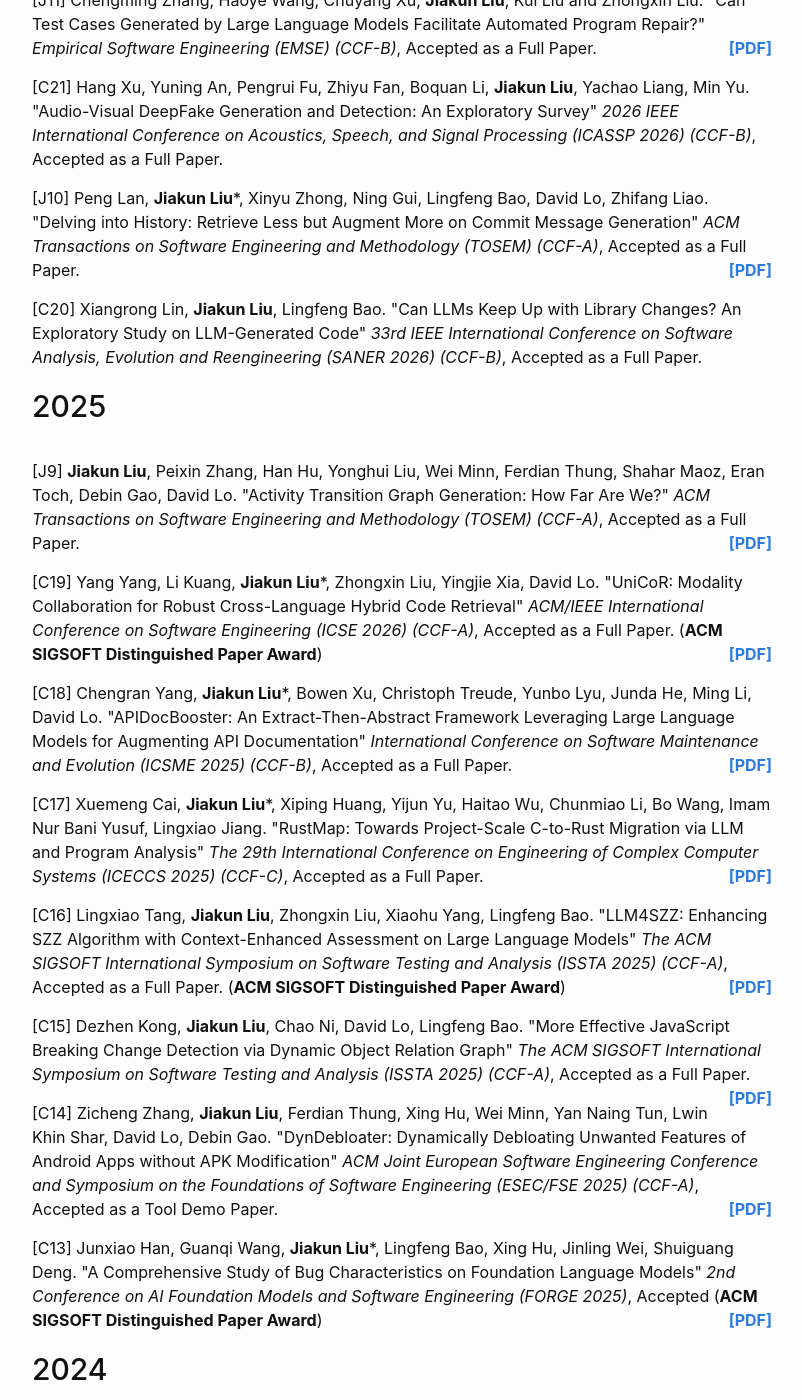
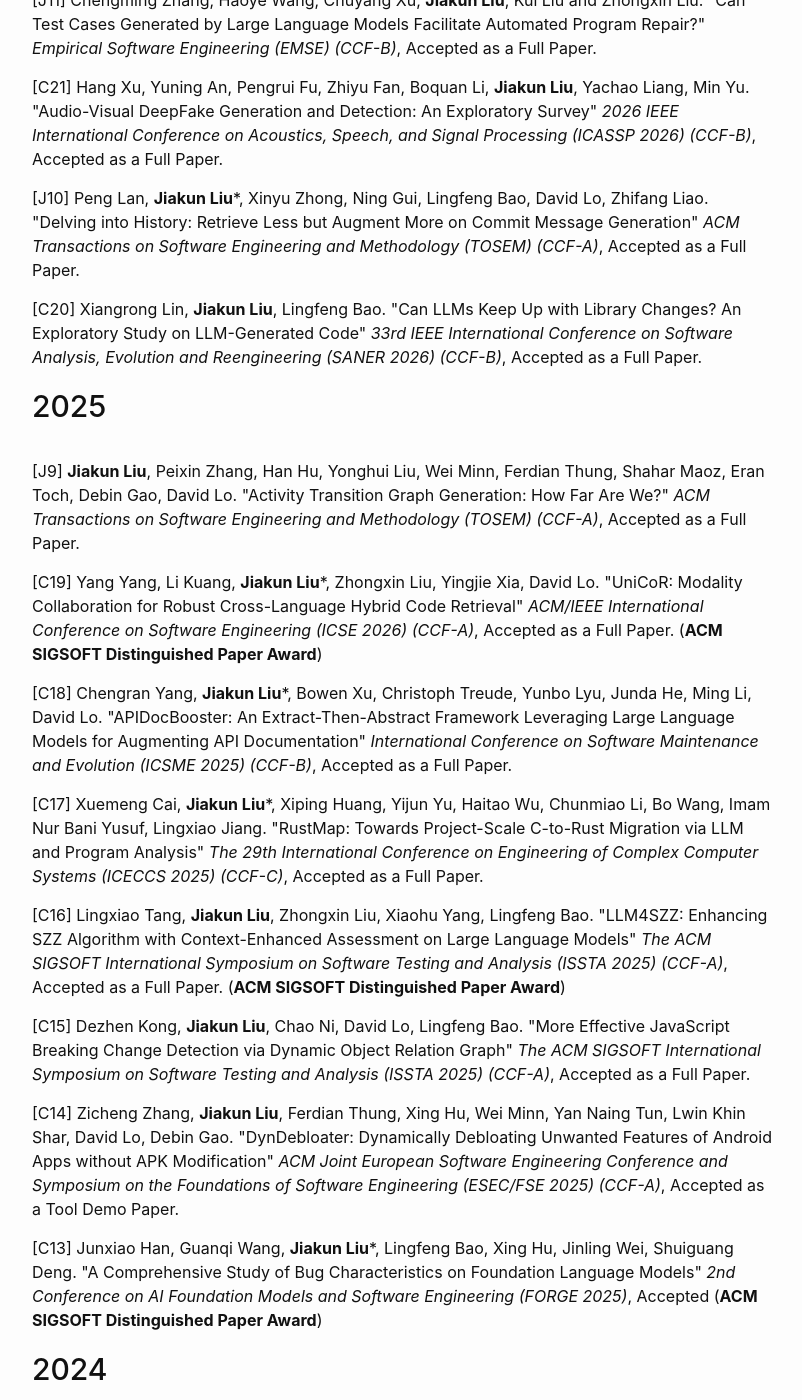
Before and after one commit to jiakun-liu/jiakun-liu.github.io, a Jekyll site: the page built from papers.md, in a window 1280 px wide and 1400 px high, scrolled down 449 px. Shown: the whole window, without its empty margins (238-1040 px from the left). Built offline with Jekyll 4.4.1, drawn with Linux system fonts in a browser that asks for light colours.

Commit message:
update pdf

```diff
--- a/_data/papers.json
+++ b/_data/papers.json
@@ -12,16 +12,14 @@
             "title": "Fortifying the Seams Between C/C++ and Rust: Characterizing Bugs in Interop Tools",
             "authors": "Xuemeng Cai, <b>Jiakun Liu</b>*, Cunyang Liu, Lingfeng Bao, Yijun Yu, Lingxiao Jiang",
             "venue": "ACM Transactions on Software Engineering and Methodology (TOSEM) (CCF-A)",
-            "status": "Accepted as a Full Paper.",
-            "pdf": "https://dl.acm.org/doi/10.1145/3795532"
+            "status": "Accepted as a Full Paper."
         },
         {
             "idx": "J11",
             "title": "Can Test Cases Generated by Large Language Models Facilitate Automated Program Repair?",
             "authors": "Chengming Zhang, Haoye Wang, Chuyang Xu, <b>Jiakun Liu</b>, Kui Liu and Zhongxin Liu",
             "venue": "Empirical Software Engineering (EMSE) (CCF-B)",
-            "status": "Accepted as a Full Paper.",
-            "pdf": "https://doi.org/10.1007/s10664-026-10802-w"
+            "status": "Accepted as a Full Paper."
         },
         {
             "idx": "C21",
@@ -35,8 +33,7 @@
             "title": "Delving into History: Retrieve Less but Augment More on Commit Message Generation",
             "authors": "Peng Lan, <b>Jiakun Liu</b>*, Xinyu Zhong, Ning Gui, Lingfeng Bao, David Lo, Zhifang Liao",
             "venue": "ACM Transactions on Software Engineering and Methodology (TOSEM) (CCF-A)",
-            "status": "Accepted as a Full Paper.",
-            "pdf": "https://dl.acm.org/doi/10.1145/37948572"
+            "status": "Accepted as a Full Paper."
         },
         {
             "idx": "C20",
@@ -52,64 +49,56 @@
             "title": "Activity Transition Graph Generation: How Far Are We?",
             "authors": "<b>Jiakun Liu</b>, Peixin Zhang, Han Hu, Yonghui Liu, Wei Minn, Ferdian Thung, Shahar Maoz, Eran Toch, Debin Gao, David Lo",
             "venue": "ACM Transactions on Software Engineering and Methodology (TOSEM) (CCF-A)",
-            "status": "Accepted as a Full Paper.",
-            "pdf": "https://dl.acm.org/doi/10.1145/3776553"
+            "status": "Accepted as a Full Paper."
         },
         {
             "idx": "C19",
             "title": "UniCoR: Modality Collaboration for Robust Cross-Language Hybrid Code Retrieval",
             "authors": "Yang Yang, Li Kuang, <b>Jiakun Liu</b>*, Zhongxin Liu, Yingjie Xia, David Lo",
             "venue": "ACM/IEEE International Conference on Software Engineering (ICSE 2026) (CCF-A)",
-            "status": "Accepted as a Full Paper. (<b>ACM SIGSOFT Distinguished Paper Award</b>) ",
-            "pdf": "https://arxiv.org/pdf/2512.10452"
+            "status": "Accepted as a Full Paper. (<b>ACM SIGSOFT Distinguished Paper Award</b>) "
         },
         {
             "idx": "C18",
             "title": "APIDocBooster: An Extract-Then-Abstract Framework Leveraging Large Language Models for Augmenting API Documentation",
             "authors": "Chengran Yang, <b>Jiakun Liu</b>*, Bowen Xu, Christoph Treude, Yunbo Lyu, Junda He, Ming Li, David Lo",
             "venue": "International Conference on Software Maintenance and Evolution (ICSME 2025) (CCF-B)",
-            "status": "Accepted as a Full Paper.",
-            "pdf": "https://doi.org/10.1109/ICSME64153.2025.00014"
+            "status": "Accepted as a Full Paper."
         },
         {
             "idx": "C17",
             "title": "RustMap: Towards Project-Scale C-to-Rust Migration via LLM and Program Analysis",
             "authors": "Xuemeng Cai, <b>Jiakun Liu</b>*, Xiping Huang, Yijun Yu, Haitao Wu, Chunmiao Li, Bo Wang, Imam Nur Bani Yusuf, Lingxiao Jiang",
             "venue": "The 29th International Conference on Engineering of Complex Computer Systems (ICECCS 2025) (CCF-C)",
-            "status": "Accepted as a Full Paper.",
-            "pdf": "https://doi.org/10.1007/978-3-032-00828-2_16"
+            "status": "Accepted as a Full Paper."
         },
         {
             "idx": "C16",
             "title": "LLM4SZZ: Enhancing SZZ Algorithm with Context-Enhanced Assessment on Large Language Models",
             "authors": "Lingxiao Tang, <b>Jiakun Liu</b>, Zhongxin Liu, Xiaohu Yang, Lingfeng Bao",
             "venue": "The ACM SIGSOFT International Symposium on Software Testing and Analysis (ISSTA 2025) (CCF-A)",
-            "status": "Accepted as a Full Paper. (<b>ACM SIGSOFT Distinguished Paper Award</b>) ",
-            "pdf": "https://dl.acm.org/doi/10.1145/3728885"
+            "status": "Accepted as a Full Paper. (<b>ACM SIGSOFT Distinguished Paper Award</b>) "
         },
         {
             "idx": "C15",
             "title": "More Effective JavaScript Breaking Change Detection via Dynamic Object Relation Graph",
             "authors": "Dezhen Kong, <b>Jiakun Liu</b>, Chao Ni, David Lo, Lingfeng Bao",
             "venue": "The ACM SIGSOFT International Symposium on Software Testing and Analysis (ISSTA 2025) (CCF-A)",
-            "status": "Accepted as a Full Paper.",
-            "pdf": "https://dl.acm.org/doi/10.1145/3728980"
+            "status": "Accepted as a Full Paper."
         },
         {
             "idx": "C14",
             "title": "DynDebloater: Dynamically Debloating Unwanted Features of Android Apps without APK Modification",
             "authors": "Zicheng Zhang, <b>Jiakun Liu</b>, Ferdian Thung, Xing Hu, Wei Minn, Yan Naing Tun, Lwin Khin Shar, David Lo, Debin Gao",
             "venue": "ACM Joint European Software Engineering Conference and Symposium on the Foundations of Software Engineering (ESEC/FSE 2025) (CCF-A)",
-            "status": "Accepted as a Tool Demo Paper.",
-            "pdf": "https://dl.acm.org/doi/10.1145/3696630.3728580"
+            "status": "Accepted as a Tool Demo Paper."
         },
         {
             "idx": "C13",
             "title": "A Comprehensive Study of Bug Characteristics on Foundation Language Models",
             "authors": "Junxiao Han, Guanqi Wang, <b>Jiakun Liu</b>*, Lingfeng Bao, Xing Hu, Jinling Wei, Shuiguang Deng",
             "venue": "2nd Conference on AI Foundation Models and Software Engineering (FORGE 2025)",
-            "status": "Accepted (<b>ACM SIGSOFT Distinguished Paper Award</b>) ",
-            "pdf": "https://doi.org/10.1109/Forge66646.2025.00037"
+            "status": "Accepted (<b>ACM SIGSOFT Distinguished Paper Award</b>) "
         }
     ],
     "2024": [
```
